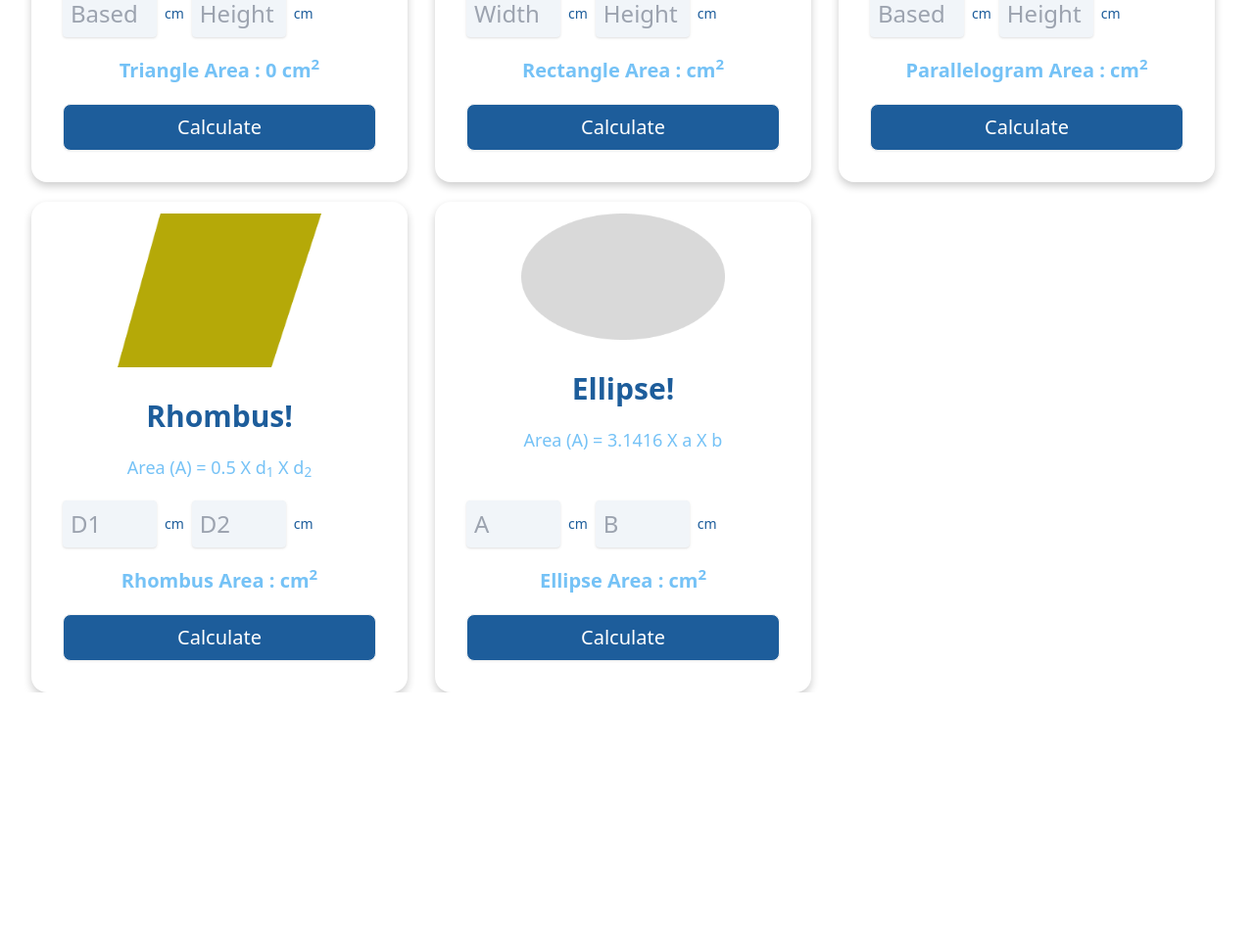
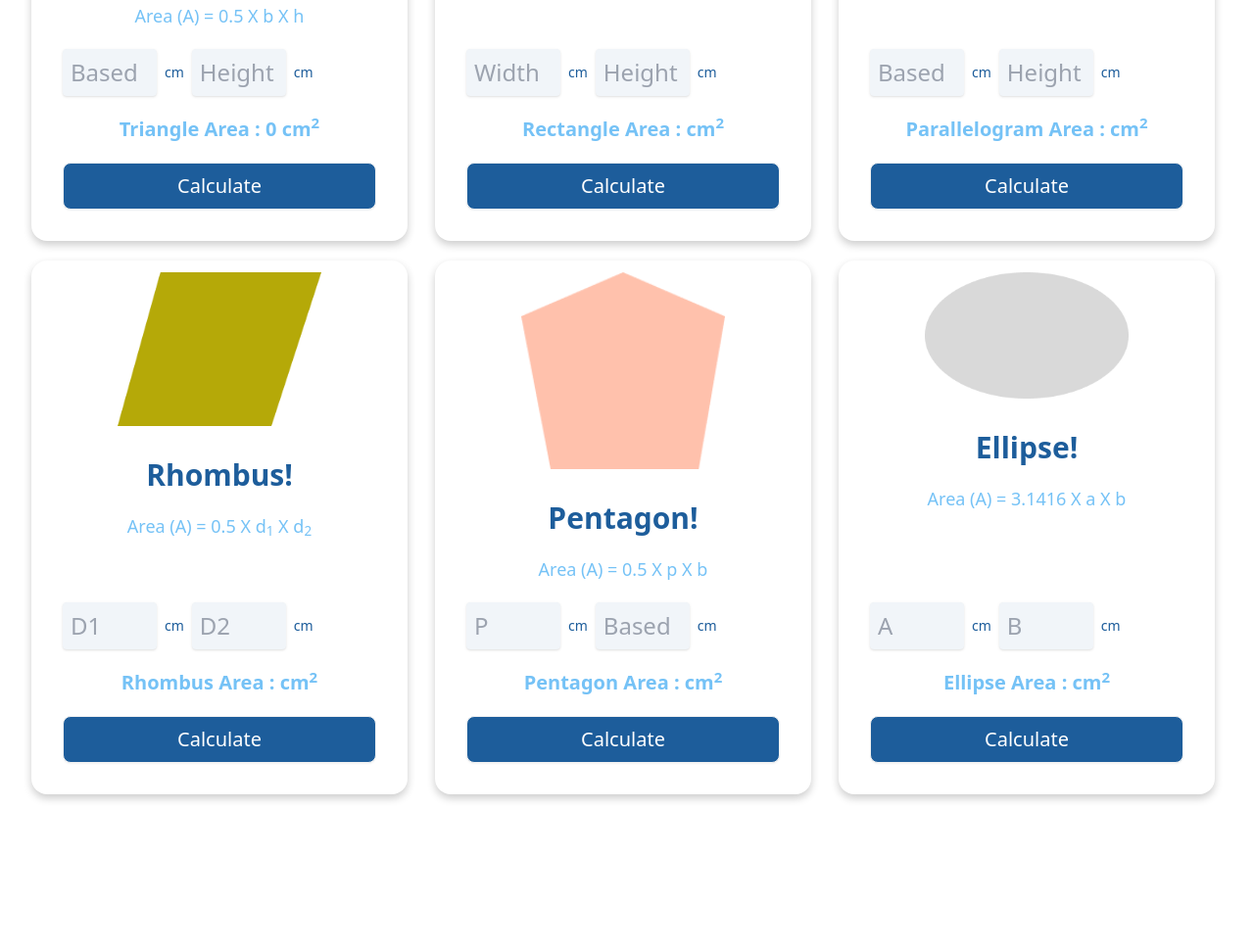
Before and after one commit to codewithsaidul/geometry-genius, a plain HTML site: page index.html in a window 1280 px wide. Shown: the part 370-1341 px from the top of the page at 98% size. Before the commit the page ends 1077 px from the top, so only its background shows below. Drawn offline with nearby package versions, Linux system fonts and the light colour scheme.

Commit message:
pentagon remove and added done

```diff
--- a/index.html
+++ b/index.html
@@ -25,7 +25,7 @@
     </script>
 </head>
 
-<body>
+<body class="mt-20 mb-40">
 
     <!-- =========================== Header Start ============================== -->
     <!-- =========================== Header End ============================== -->
@@ -49,7 +49,7 @@
                         </figure>
                         <div class="card-body text-center space-y-3">
                             <h2 class="text-3xl text-primary-color font-bold">Triangle!</h2>
-                            <p class="text-lg font-normal text-second-color">Area = 0.5 X b X h</p>
+                            <p class="text-lg font-normal text-second-color">Area (A) = 0.5 X b X h</p>
 
                             <div class="flex gap-x-2 items-center">
                                 <input type="text"
@@ -83,7 +83,7 @@
                         </figure>
                         <div class="card-body text-center space-y-3">
                             <h2 class="text-3xl text-primary-color font-bold">Rectangle!</h2>
-                            <p class="text-lg font-normal text-second-color">Area = w X h</p>
+                            <p class="text-lg font-normal text-second-color">Area (A) = w X h</p>
 
                             <div class="flex gap-x-2 items-center">
                                 <input type="text"
@@ -180,6 +180,40 @@
                     <!-- ================== Pentagon Start  ==================== -->
                     <div class="card w-80 md:w-96 bg-base-100 shadow-[0_4px_8px_0px_rgba(0,0,0,0.2)]">
                         <figure class="pt-3">
+                            <img src="./images/pentagon.png" class="w-52" alt="Shoes" />
+                        </figure>
+                        <div class="card-body text-center space-y-3">
+                            <h2 class="text-3xl text-primary-color font-bold">Pentagon!</h2>
+                            <p class="text-lg font-normal text-second-color">Area (A) = 0.5 X p X b</p>
+
+                            <div class="flex gap-x-2 items-center">
+                                <input type="text"
+                                    class="shadow bg-slate-100 w-24 text-2xl p-2 border-0 outline-none rounded"
+                                    placeholder="P" id="pentagon-p">
+                                <span class="text-sm text-primary-color">cm</span>
+                                <input type="text"
+                                    class="shadow bg-slate-100 w-24 text-2xl p-2 border-0 outline-none rounded"
+                                    placeholder="Based" id="pentagon-base">
+                                <span class="text-sm text-primary-color">cm</span>
+                            </div>
+
+                            <div>
+                                <p class="text-xl font-semibold text-second-color">
+                                    Pentagon Area : <span id="pentagon-area"></span> <span>cm<sup>2</sup></span>
+                                </p>
+                            </div>
+
+                            <div class="card-actions">
+                                <button class="btn w-full bg-primary-color text-white text-xl font-medium hover:bg-second-color hover:text-gray-800 transition-all ease-in-out duration-1000" onclick="calculatePentagonArea()">Calculate</button>
+                            </div>
+                        </div>
+                    </div>
+                    <!-- ================== Pentagon End ==================== -->
+
+
+                    <!-- ================== Ellipse Start  ==================== -->
+                    <div class="card w-80 md:w-96 bg-base-100 shadow-[0_4px_8px_0px_rgba(0,0,0,0.2)]">
+                        <figure class="pt-3">
                             <img src="./images/ellipse.png" class="w-52" alt="Shoes" />
                         </figure>
                         <div class="card-body text-center space-y-3">
@@ -208,7 +242,7 @@
                             </div>
                         </div>
                     </div>
-                    <!-- ================== Pentagon End ==================== -->
+                    <!-- ================== Ellipse End ==================== -->
 
 
                 </div>
```
